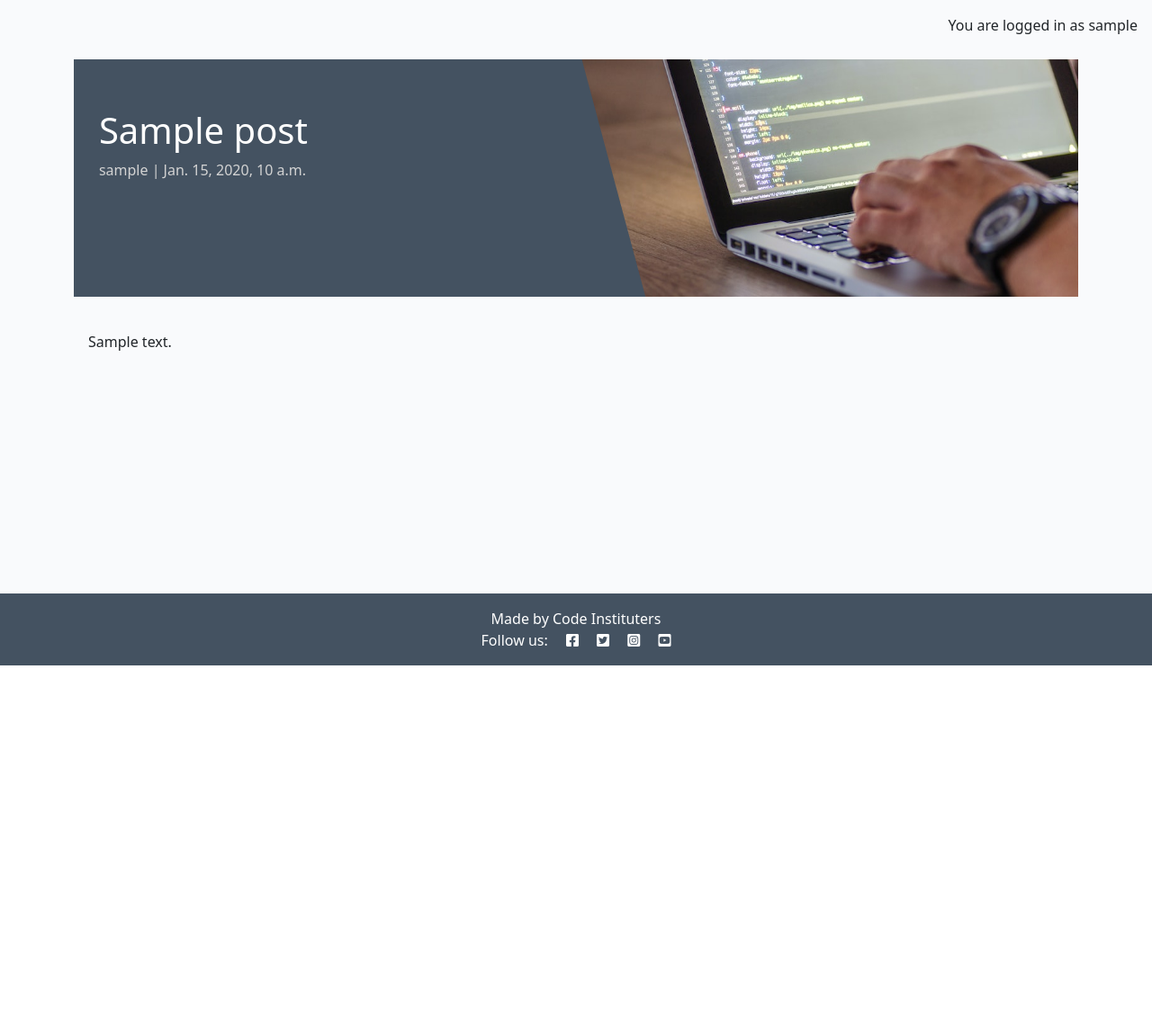
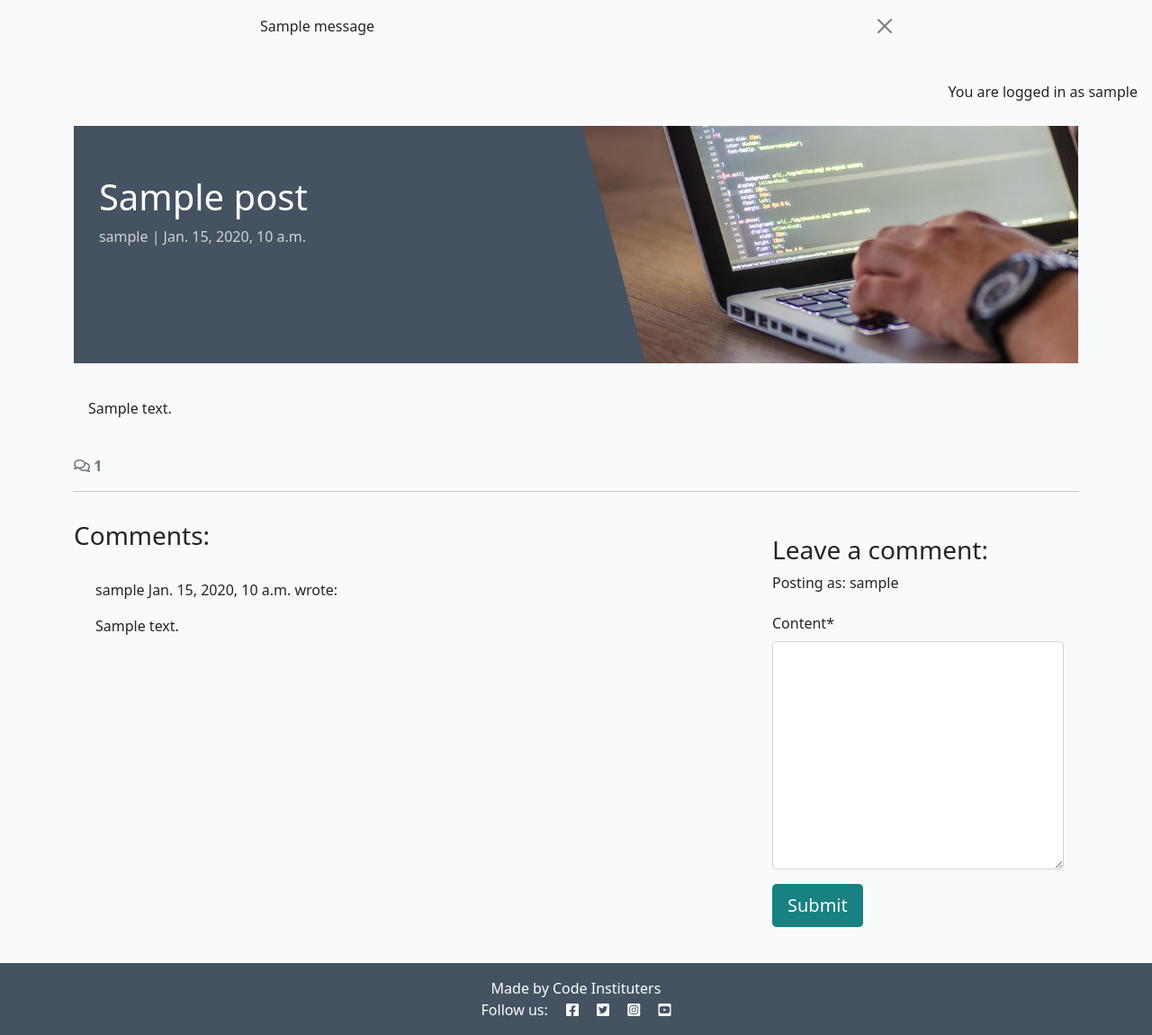
Before and after one commit to mariaciceri/django-blog-walkthrough, a Django app: a page that uses templates/base.html in a window 1280 px wide. Shown: the part 60-1211 px from the top of the page at 90% size. Before the commit the page ends 800 px from the top, so only its background shows below. Run offline with Django 4.2, Linux system fonts and the light colour scheme; a user stored in the database is signed in; tables that the repository leaves empty hold one stand-in row (values such as "Sample post"); one stand-in notice (Sample message) is shown; some libraries are stand-ins or nearby versions.

Commit message:
Create form to add comment on posts

```diff
--- /dev/null
+++ b/blog/forms.py
@@ -0,0 +1,8 @@
+from .models import Comment
+from django import forms
+
+
+class CommentForm(forms.ModelForm):
+    class Meta:
+        model = Comment
+        fields = ('content',)
--- a/blog/templates/blog/post_detail.html
+++ b/blog/templates/blog/post_detail.html
@@ -1,6 +1,7 @@
 {% extends 'base.html' %}
 {% block content %}
 {% load static %}
+{% load crispy_forms_tags %}
 
 <div class="masthead">
     <div class="container">
@@ -30,6 +31,64 @@
             </div>
         </div>
     </div>
+    <!-- Displaying count of comments -->
+    <div class="row">
+        <div class="col-12">
+            <strong class="text-secondary">
+                <i class="far fa-comments"></i> {{ comment_count }}
+            </strong>
+        </div>
+        <div class="col-12">
+            <hr>
+        </div>
+    </div>
+    <!-- Displaying Comments -->
+    <div class="row">
+        <div class="col-md-8 card mb-4  mt-3 ">
+            <h3>Comments:</h3>
+            <div class="card-body">
+                <!-- We want a for loop inside the empty control tags
+              to iterate through each comment in comments -->
+                {% for comment in comments %}
+                <div class="p-2 comments
+              {% if not comment.is_approved and comment.author == user %}
+              faded{% elif not comment.is_approved %} d-none{% endif %}">
+                    <p class="font-weight-bold">
+                        {{ comment.author }}
+                        <span class="font-weight-normal">
+                            {{ comment.created_on }}
+                        </span> wrote:
+                    </p>
+                    <div id="comment{{ comment.id }}">
+                        {{ comment.content | linebreaks }}
+                    </div>
+                    {% if not comment.is_approved and comment.author == user %}
+                    <p class="approval">
+                        This comment is awaiting approval
+                    </p>
+                    {% endif %}
+                </div>
+                <!-- Our for loop ends here -->
+                {% endfor %}
+            </div>
+        </div>
+        <!-- Creating New Comments -->
+        <div class="col-md-4 card mb-4 mt-3">
+            <div class="card-body">
+                {% if user.is_authenticated %}
+                <h3>Leave a comment:</h3>
+                <p>Posting as: {{ user.username }}</p>
+                <form id="commentForm" method="post" style="margin-top: 1.3em;">
+                    {{ comment_form | crispy }}
+                    {% csrf_token %}
+                    <button id="submitButton" type="submit" class="btn btn-signup btn-lg">Submit</button>
+                </form>
+                {% else %}
+                <p>Log in to leave a comment</p>
+                {% endif %}
+            </div>
+        </div>
+    </div>
 </div>
 
 {% endblock content %}
--- a/blog/views.py
+++ b/blog/views.py
@@ -1,6 +1,8 @@
 from django.shortcuts import render, get_object_or_404
 from django.views import generic
+from django.contrib import messages
 from .models import Post
+from .forms import CommentForm
 
 class PostList(generic.ListView): #listview is a class-based view that lists objects
     queryset = Post.objects.filter(status=1)
@@ -23,9 +25,30 @@ def post_detail(request, slug):
 
         queryset = Post.objects.filter(status=1)
         post = get_object_or_404(queryset, slug=slug)
+        comments = post.comments.all().order_by("-created_on")
+        comment_count = post.comments.filter(is_approved=True).count()
+
+        if request.method == "POST":
+            comment_form = CommentForm(data=request.POST)
+            if comment_form.is_valid():
+                comment = comment_form.save(commit=False)
+                comment.author = request.user
+                comment.post = post
+                comment.save()
+                messages.add_message(
+                        request, messages.SUCCESS,
+                        'Comment submitted and awaiting approval'
+                    )
+
+        comment_form = CommentForm()
 
         return render(
             request,
             "blog/post_detail.html",
-            {"post": post},
+            {
+                "post": post,
+                "comments": comments,
+                "comment_count": comment_count,
+                "comment_form": comment_form,
+            },
         )
--- a/codestar/settings.py
+++ b/codestar/settings.py
@@ -45,6 +45,8 @@ INSTALLED_APPS = [
     'allauth',
     'allauth.account',
     'allauth.socialaccount',
+    'crispy_forms',
+    'crispy_bootstrap5',
     'django_summernote',
     'blog',
     'about',
@@ -53,6 +55,9 @@ INSTALLED_APPS = [
 SITE_ID = 1
 LOGIN_REDIRECT_URL = '/'
 LOGOUT_REDIRECT_URL = '/'
+
+CRISPY_ALLOWED_TEMPLATE_PACKS = "bootstrap5"
+CRISPY_TEMPLATE_PACK = "bootstrap5"
 
 MIDDLEWARE = [
     'django.middleware.security.SecurityMiddleware',
--- a/requirements.txt
+++ b/requirements.txt
@@ -5,11 +5,13 @@ certifi==2024.12.14
 cffi==1.17.1
 charset-normalizer==3.4.0
 click==8.1.7
+crispy-bootstrap5==0.7
 cryptography==44.0.0
 defusedxml==0.7.1
 dj-database-url==0.5.0
 Django==4.2.17
 django-allauth==0.57.2
+django-crispy-forms==2.3
 django-summernote==0.8.20.0
 Flask==2.2.5
 Flask-SQLAlchemy==2.5.1
--- a/templates/base.html
+++ b/templates/base.html
@@ -74,6 +74,21 @@
         </div>
     </nav>
 
+    <!-- displaying Django messages -->
+    <div class="container">
+        <div class="row">
+            <div class="col-md-8 offset-md-2">
+                {% for message in messages %}
+                <div class="alert {{ message.tags }} alert-dismissible
+            fade show" id="msg" role="alert">
+                    {{ message | safe }}
+                    <button type="button" class="btn-close" data-bs-dismiss="alert" aria-label="Close"></button>
+                </div>
+                {% endfor %}
+            </div>
+        </div>
+    </div>
+
     <main class="flex-shrink-0 main-bg">
         {% if user.is_authenticated %}
         <p class="text-end m-3">You are logged in as {{ user }}</p>
```
